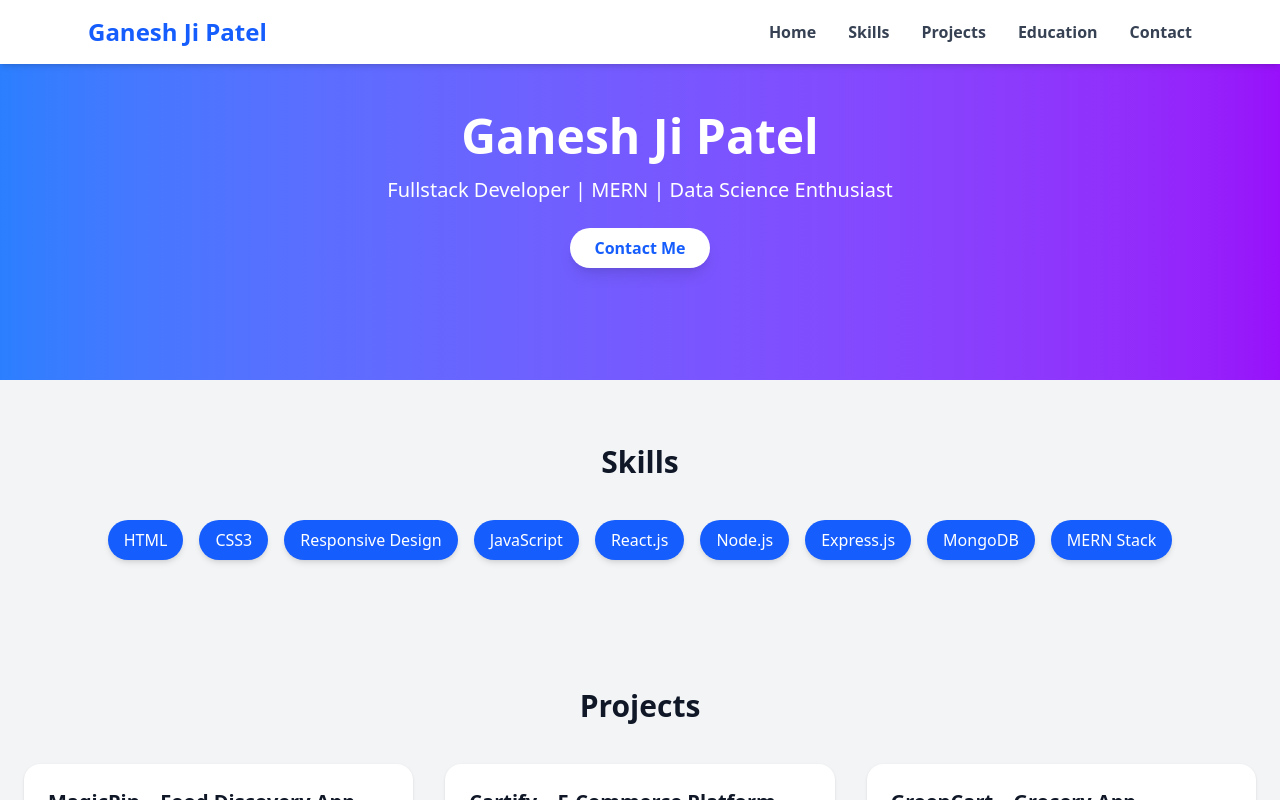
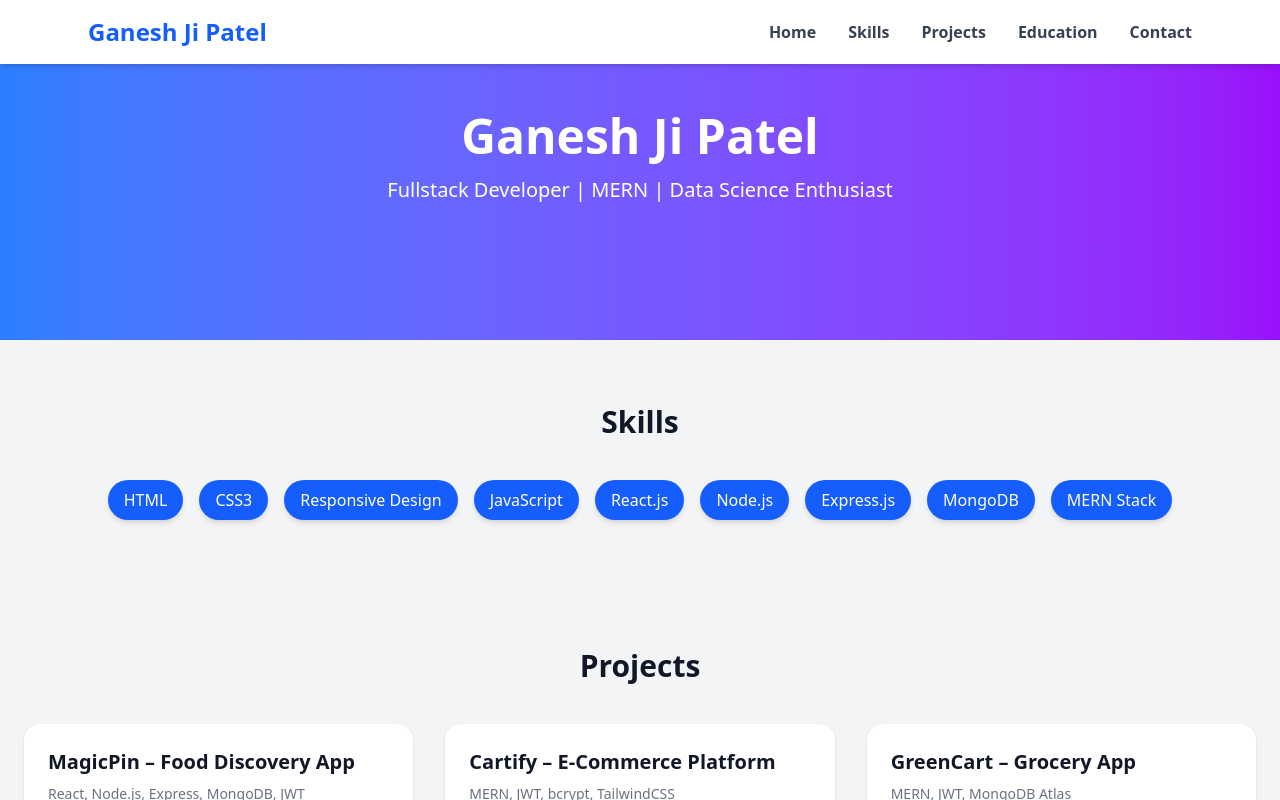
Before and after one commit to 03Patel/ResumeWebsite, a React (Vite) app in the folder resume/: page / in a window 1280 px wide. Shown: the top 800 px of the page. Built offline with nearby package versions, Linux system fonts and the light colour scheme.

Commit message:
Update Hero.jsx

```diff
--- a/resume/src/components/Hero.jsx
+++ b/resume/src/components/Hero.jsx
@@ -6,12 +6,7 @@ function Hero() {
       <h1 className="text-5xl font-bold">Ganesh Ji Patel</h1>
       <p className="mt-4 text-xl">Fullstack Developer | MERN | Data Science Enthusiast</p>
       <div className="mt-6 flex space-x-4">
-        <a
-          href="mailto:ganeshjipatel108@gmail.com"
-          className="bg-white text-blue-600 px-6 py-2 rounded-full font-semibold shadow-lg hover:bg-gray-200 transition"
-        >
-          Contact Me
-        </a>
+
 
       </div>
     </section>
```
